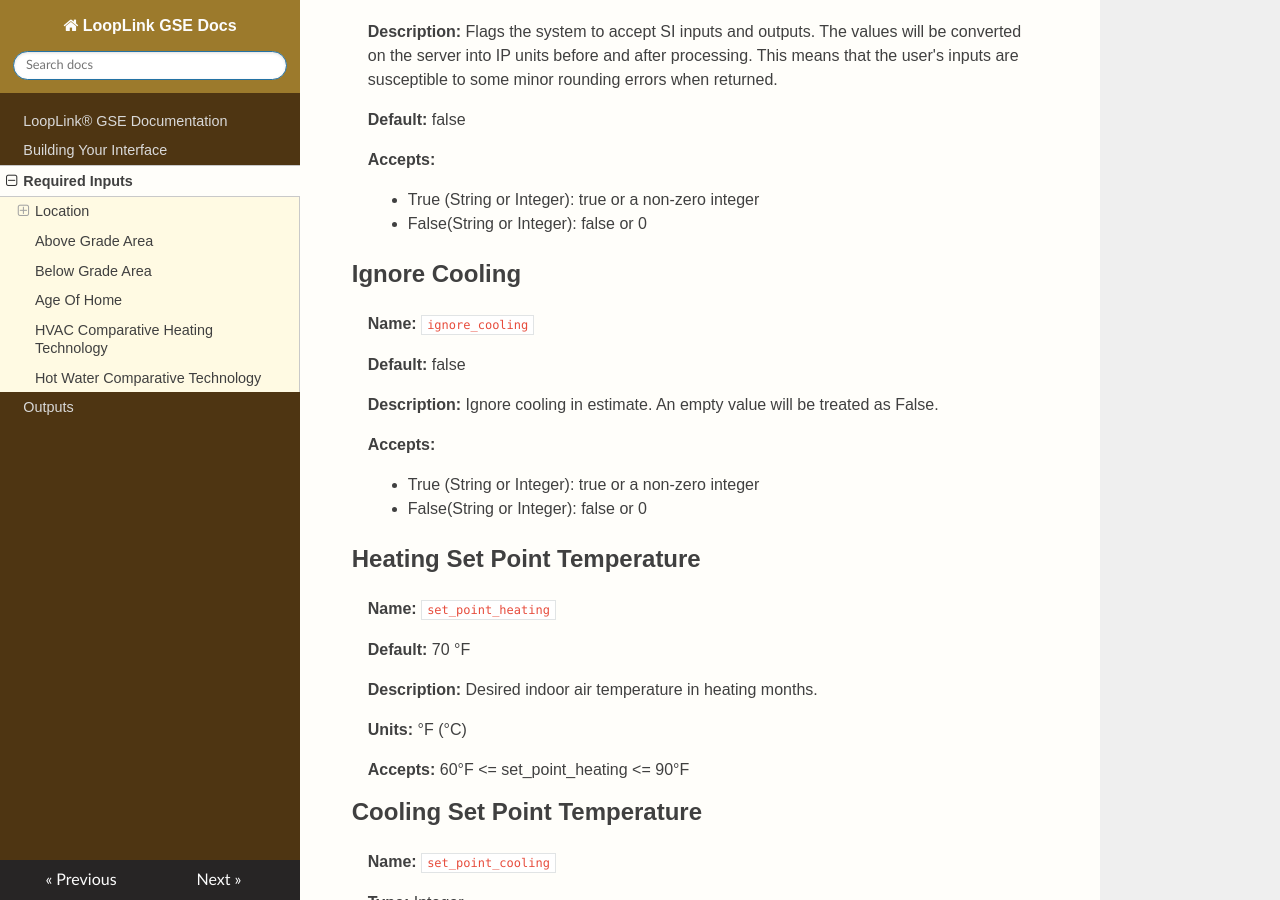
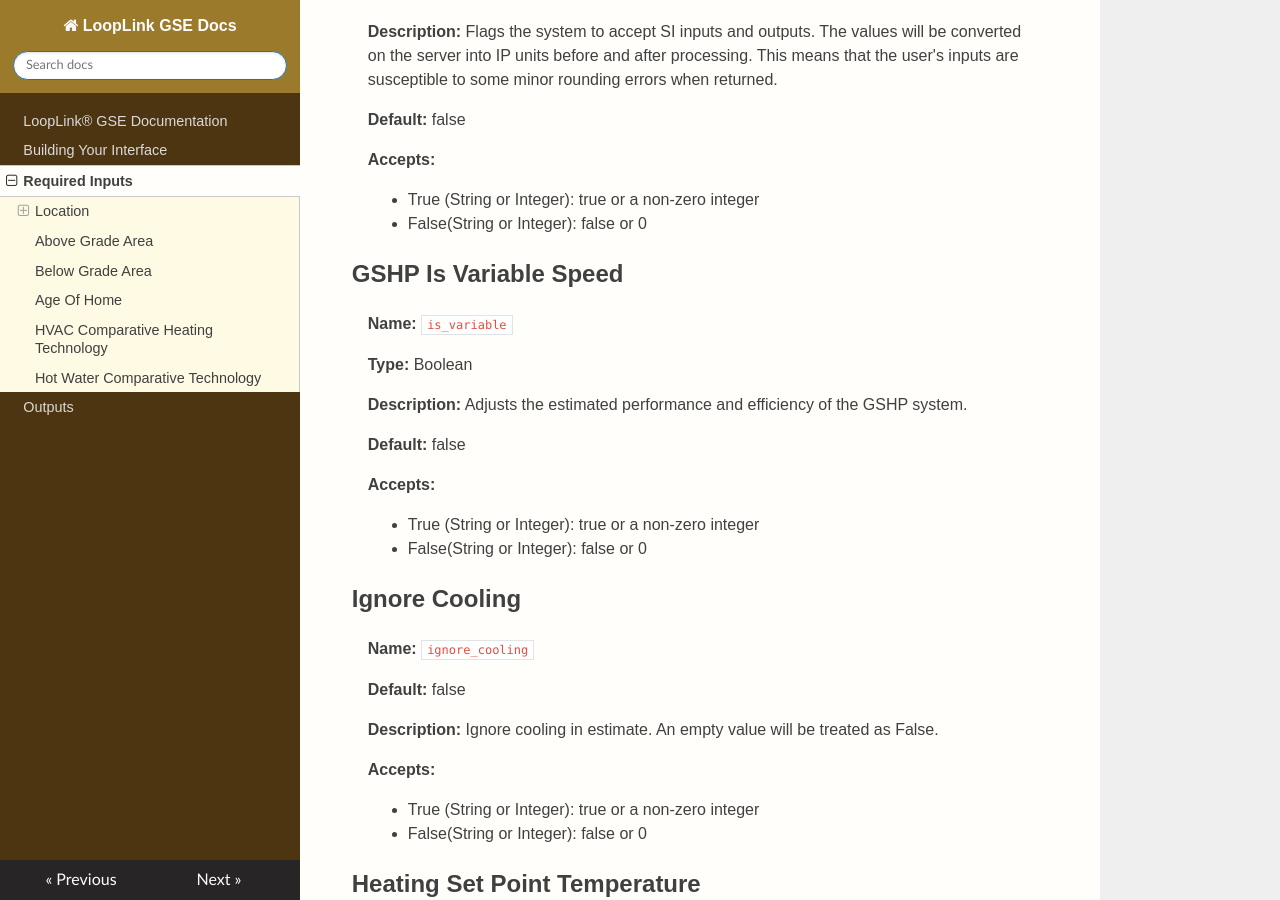
Before and after one commit to geoconnections-rjc/GSE-Docs, an MkDocs documentation site: the page built from docs/inputs.md, in a window 1280 px wide and 900 px high, scrolled down 3975 px. Built offline with MkDocs 1.6.1, drawn with Linux system fonts in a browser that asks for light colours; nearby versions of some CDN libraries.

Commit message:
Variable Speed

```diff
--- a/docs/inputs.md
+++ b/docs/inputs.md
@@ -142,6 +142,20 @@ Optional fields default to standard values but will accept user inputs to furthe
 > **Type:** Boolean
 
 > **Description:** Flags the system to accept SI inputs and outputs. The values will be converted on the server into IP units before and after processing. This means that the user's inputs are susceptible to some minor rounding errors when returned.
+
+> **Default:** false
+
+> **Accepts:**
+>> - True (String or Integer):  true or a non-zero integer
+- False(String or Integer): false or 0
+
+## GSHP Is Variable Speed
+
+> **Name:** `is_variable`
+
+> **Type:** Boolean
+
+> **Description:** Adjusts the estimated performance and efficiency of the GSHP system.
 
 > **Default:** false
 
```
